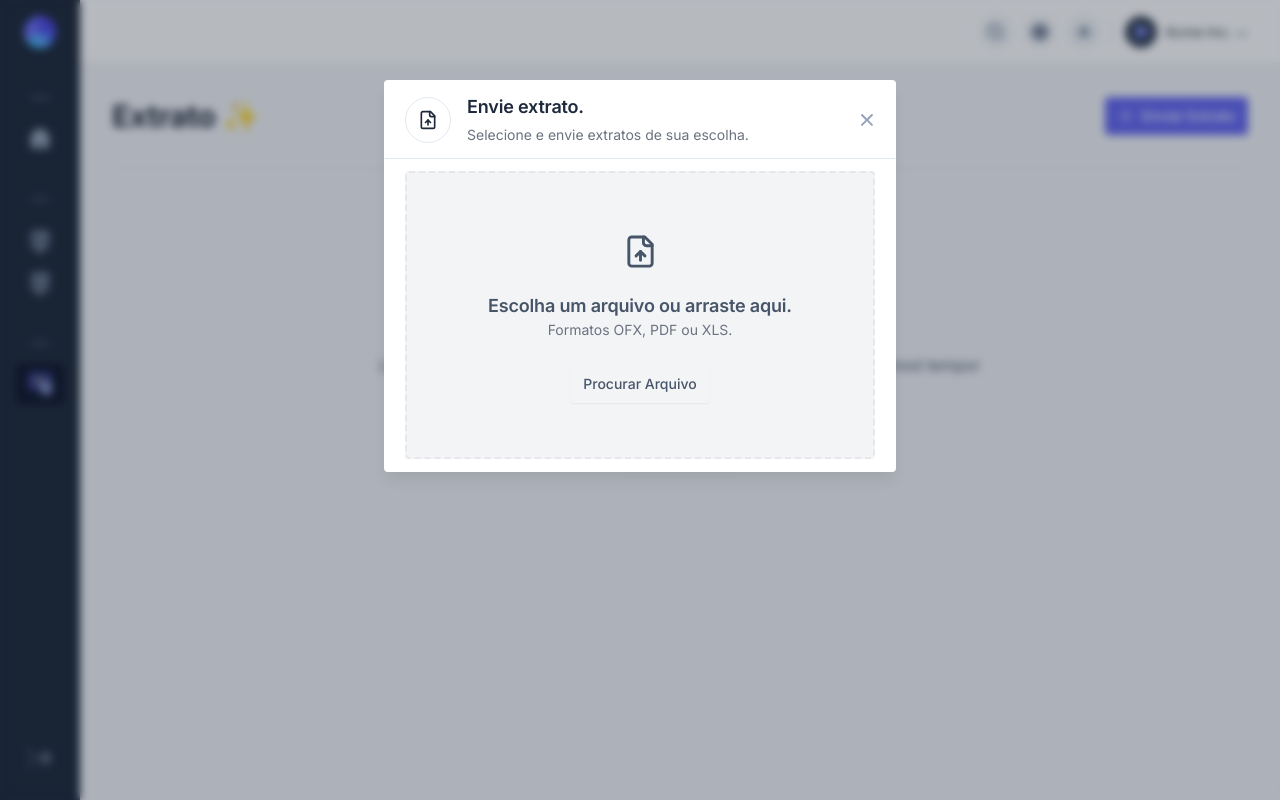
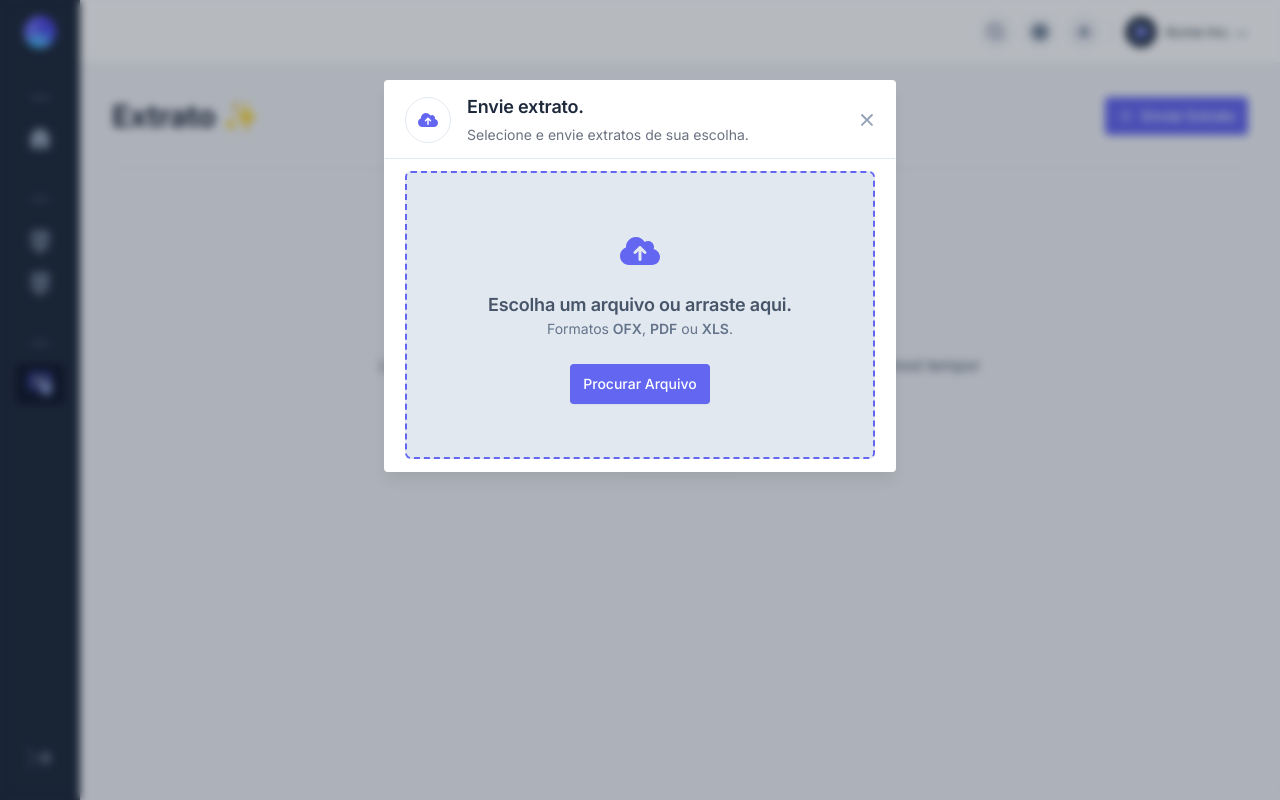
Before and after one commit to CassioLuis/fiscal-front, a Vue app: page /bank-statement in a window 1280 px wide. Both pictures are taken after a click on the button "Enviar Extrato". Built offline with nearby package versions, Linux system fonts and the light colour scheme.

Commit message:
refact: styles

```diff
--- a/src/components/ui/Card.vue
+++ b/src/components/ui/Card.vue
@@ -4,9 +4,8 @@ defineEmits(['event'])
 </script>
 
 <template>
-  <div role="alert">
   <div
-      class="inline-flex flex-col w-full max-w-lg px-4 py-2 rounded-sm text-sm bg-white dark:bg-slate-800 shadow-lg border border-slate-200 dark:border-slate-700 text-slate-600 dark:text-slate-400"
+    class="inline-flex flex-col w-full max-w-lg px-4 py-2 text-sm bg-white dark:bg-slate-800 shadow border border-slate-200 dark:border-slate-700 text-slate-600 dark:text-slate-400"
   >
     <div class="flex w-full justify-between items-start">
       <div class="flex items-center gap-4">
@@ -36,5 +35,4 @@ defineEmits(['event'])
       </a>
     </div>
   </div>
-  </div>
 </template>
--- a/src/components/ui/DragAndDrop.vue
+++ b/src/components/ui/DragAndDrop.vue
@@ -1,5 +1,5 @@
 <script setup lang="ts">
-const emit = defineEmits(['upLoadFile', 'files-dropped'])
+const emit = defineEmits(['upLoadFile'])
 
 function handleFiles (event: any) {
   if (!event.target.files.length) return
@@ -20,32 +20,25 @@ function onDrop (event: any) {
     @drop.prevent="onDrop"
     tabindex="0"
     id="drag-and-drop"
-    class="select-none bg-gray-100 dark:bg-slate-700 border-2 border-dashed dark:border-slate-600 w-full h-72 rounded flex flex-col justify-center items-center"
+    class="px-5 select-none bg-slate-200 dark:bg-slate-700 border-2 border-dashed border-indigo-500 dark:border-indigo-500 w-full h-72 rounded-md flex flex-col justify-center items-center"
   >
     <span class="rounded-full mb-4 h-12 w-12 flex justify-center items-center">
       <svg
         xmlns="http://www.w3.org/2000/svg"
-        width="35"
-        height="35"
-        viewBox="0 0 24 24"
-        fill="none"
-        stroke="currentColor"
-        stroke-width="2"
-        stroke-linecap="round"
-        stroke-linejoin="round"
-        class="lucide lucide-file-up"
+        width="40"
+        height="40"
+        viewBox="0 0 640 512"
+        class="fill-current"
       >
-        <path d="M15 2H6a2 2 0 0 0-2 2v16a2 2 0 0 0 2 2h12a2 2 0 0 0 2-2V7Z" />
-        <path d="M14 2v4a2 2 0 0 0 2 2h4" />
-        <path d="M12 12v6" />
-        <path d="m15 15-3-3-3 3" />
+        <path
+          d="M144 480C64.5 480 0 415.5 0 336c0-62.8 40.2-116.2 96.2-135.9c-.1-2.7-.2-5.4-.2-8.1c0-88.4 71.6-160 160-160c59.3 0 111 32.2 138.7 80.2C409.9 102 428.3 96 448 96c53 0 96 43 96 96c0 12.2-2.3 23.8-6.4 34.6C596 238.4 640 290.1 640 352c0 70.7-57.3 128-128 128H144zm79-217c-9.4 9.4-9.4 24.6 0 33.9s24.6 9.4 33.9 0l39-39V392c0 13.3 10.7 24 24 24s24-10.7 24-24V257.9l39 39c9.4 9.4 24.6 9.4 33.9 0s9.4-24.6 0-33.9l-80-80c-9.4-9.4-24.6-9.4-33.9 0l-80 80z"
+          class="text-indigo-500"
+        />
       </svg>
     </span>
-    <span class="font-semibold text-lg">Escolha um arquivo ou arraste aqui.</span>
-    <span class="text-sm text-gray-500 font-normal">Formatos OFX, PDF ou XLS.</span>
-    <span
-      class="btn mt-6 px-8 border-indigo-500 rounded-lg border-2 filter hover:shadow-lg hover:dark:bg-slate-800 cursor-pointer"
-    >
+    <span class="font-semibold text-sm lg:text-lg md:text-sm">Escolha um arquivo ou arraste aqui.</span>
+    <slot name="formats" />
+    <span class="btn mt-6 px-8 text-xs md:text-sm bg-indigo-500 hover:bg-indigo-600 text-white cursor-pointer">
       Procurar Arquivo
     </span>
     <input
--- a/src/components/view/BankStatement.vue
+++ b/src/components/view/BankStatement.vue
@@ -67,28 +67,19 @@ function cleanFile () {
           </template>
           <template #title>
             <div class="gap-4 flex items-center">
-              <div>
-                <span
-                  class="rounded-full border border-slate-200 dark:border-slate-700 p-3 flex justify-center items-center"
+              <div class="rounded-full border border-slate-200 dark:border-slate-700 p-3 flex justify-center items-center">
+                <svg
+                  xmlns="http://www.w3.org/2000/svg"
+                  width="20"
+                  height="20"
+                  viewBox="0 0 640 512"
+                  class="text-indigo-500"
                 >
-                  <svg
-                    xmlns="http://www.w3.org/2000/svg"
-                    width="20"
-                    height="20"
-                    viewBox="0 0 24 24"
-                    fill="none"
-                    stroke="currentColor"
-                    stroke-width="2"
-                    stroke-linecap="round"
-                    stroke-linejoin="round"
-                    class="lucide lucide-file-up"
-                  >
-                    <path d="M15 2H6a2 2 0 0 0-2 2v16a2 2 0 0 0 2 2h12a2 2 0 0 0 2-2V7Z" />
-                    <path d="M14 2v4a2 2 0 0 0 2 2h4" />
-                    <path d="M12 12v6" />
-                    <path d="m15 15-3-3-3 3" />
-                  </svg>
-                </span>
+                  <path
+                    d="M144 480C64.5 480 0 415.5 0 336c0-62.8 40.2-116.2 96.2-135.9c-.1-2.7-.2-5.4-.2-8.1c0-88.4 71.6-160 160-160c59.3 0 111 32.2 138.7 80.2C409.9 102 428.3 96 448 96c53 0 96 43 96 96c0 12.2-2.3 23.8-6.4 34.6C596 238.4 640 290.1 640 352c0 70.7-57.3 128-128 128H144zm79-217c-9.4 9.4-9.4 24.6 0 33.9s24.6 9.4 33.9 0l39-39V392c0 13.3 10.7 24 24 24s24-10.7 24-24V257.9l39 39c9.4 9.4 24.6 9.4 33.9 0s9.4-24.6 0-33.9l-80-80c-9.4-9.4-24.6-9.4-33.9 0l-80 80z"
+                    class="fill-current text-indigo-500"
+                  />
+                </svg>
               </div>
               <div class="flex flex-col gap-1">
                 <span class="font-semibold text-lg">Envie extrato.</span>
@@ -98,10 +89,18 @@ function cleanFile () {
           </template>
           <template #content>
             <div class="flex flex-col gap-4">
-              <DragAndDrop @up-load-file="onUpLoad" />
+              <DragAndDrop @up-load-file="onUpLoad">
+                <template #formats>
+                  <span class="text-xs text-slate-500 md:text-sm">Formatos
+                    <span class="font-semibold">OFX</span>,
+                    <span class="font-semibold">PDF</span>  ou
+                    <span class="font-semibold">XLS</span>.
+                  </span>
+                </template>
+              </DragAndDrop>
               <Card
                 v-if="selectedFiles.size"
-                class="flex"
+                class="flex rounded-md"
                 @event="cleanFile"
               >
                 <template #content>
@@ -113,9 +112,10 @@ function cleanFile () {
                       width="40"
                       height="40"
                       viewBox="0 0 18 18"
+                      class="fill-current"
                     >
                       <g
-                        class="nc-icon-wrapper"
+                        class="nc-icon-wrapper fill-current"
                         fill="#212121"
                       >
                         <line
@@ -127,8 +127,8 @@ function cleanFile () {
                           stroke="#212121"
                           stroke-linecap="round"
                           stroke-linejoin="round"
-                          stroke-width="1.5"
-                          data-color="color-2"
+                          stroke-width="1.0"
+                          class="fill-current stroke-indigo-500"
                         />
                         <line
                           x1="5.75"
@@ -139,8 +139,8 @@ function cleanFile () {
                           stroke="#212121"
                           stroke-linecap="round"
                           stroke-linejoin="round"
-                          stroke-width="1.5"
-                          data-color="color-2"
+                          stroke-width="1.0"
+                          class="fill-current stroke-indigo-500"
                         />
                         <line
                           x1="5.75"
@@ -151,8 +151,8 @@ function cleanFile () {
                           stroke="#212121"
                           stroke-linecap="round"
                           stroke-linejoin="round"
-                          stroke-width="1.5"
-                          data-color="color-2"
+                          stroke-width="1.0"
+                          class="fill-current stroke-indigo-500"
                         />
                         <path
                           d="M2.75,14.25V3.75c0-1.105,.895-2,2-2h5.586c.265,0,.52,.105,.707,.293l3.914,3.914c.188,.188,.293,.442,.293,.707v7.586c0,1.105-.895,2-2,2H4.75c-1.105,0-2-.895-2-2Z"
@@ -160,7 +160,8 @@ function cleanFile () {
                           stroke="#212121"
                           stroke-linecap="round"
                           stroke-linejoin="round"
-                          stroke-width="1.5"
+                          stroke-width="1.0"
+                          class="stroke-indigo-500"
                         />
                         <path
                           d="M15.16,6.25h-3.41c-.552,0-1-.448-1-1V1.852"
@@ -168,7 +169,8 @@ function cleanFile () {
                           stroke="#212121"
                           stroke-linecap="round"
                           stroke-linejoin="round"
-                          stroke-width="1.5"
+                          stroke-width="1.0"
+                          class="stroke-indigo-500 fill-current text-indigo-500"
                         />
                       </g>
                     </svg>
```
Lines whose indentation alone changed are shown as unchanged.
